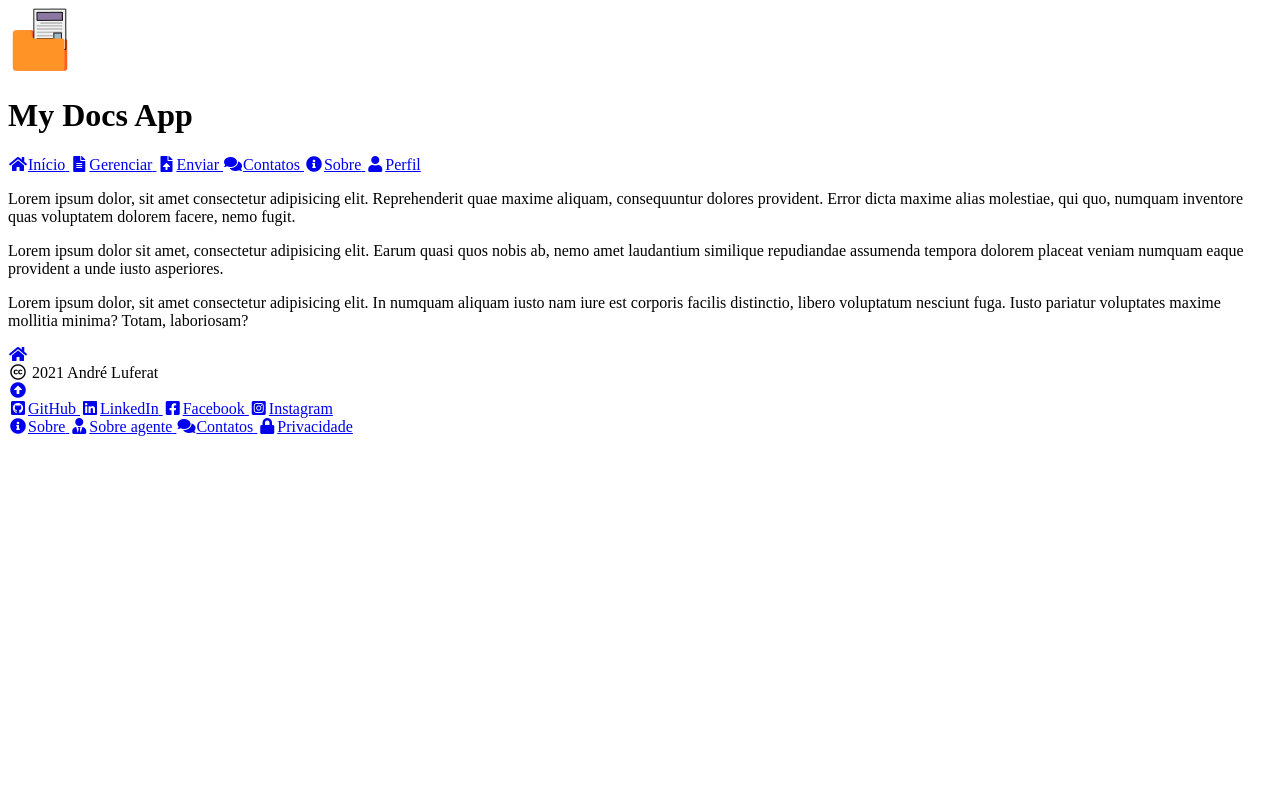
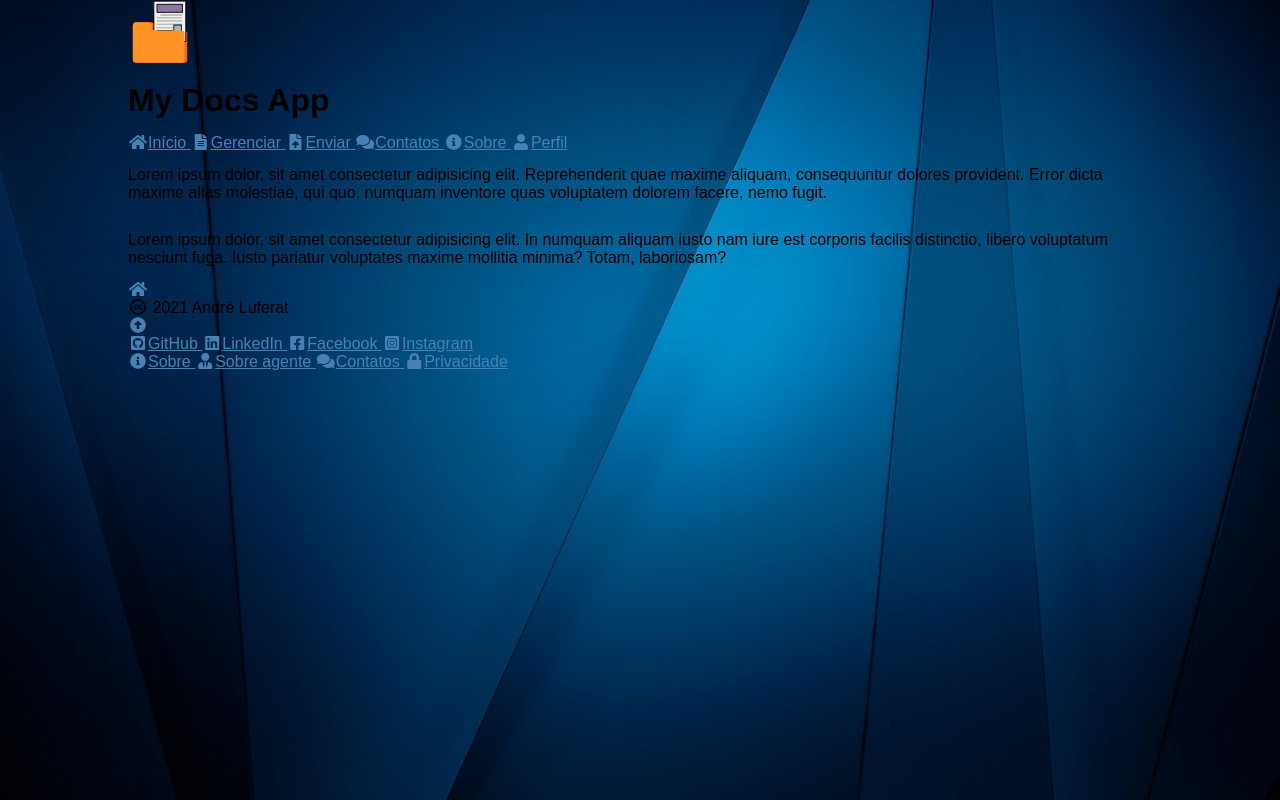
Before and after one commit to Bastos07/MyDocsApp, a plain HTML site: page Template.html in a window 1280 px wide. Drawn offline with Linux system fonts and the light colour scheme.

Commit message:
Primeiros CSS

```diff
--- a/Template.html
+++ b/Template.html
@@ -5,6 +5,7 @@
     <meta charset="UTF-8">
     <meta http-equiv="X-UA-Compatible" content="IE=edge">
     <meta name="viewport" content="width=device-width, initial-scale=1.0">
+    <link rel="stylesheet" href="css/global.css">
     <link rel="shortcut icon" href="assets/img/logo_512.png" type="image/png">
     <link rel="stylesheet" href="https://cdnjs.cloudflare.com/ajax/libs/font-awesome/5.15.4/css/all.min.css">
     <title>My Docs App</title>
@@ -51,7 +52,7 @@
         <main>
 
             <p>Lorem ipsum dolor, sit amet consectetur adipisicing elit. Reprehenderit quae maxime aliquam, consequuntur dolores provident. Error dicta maxime alias molestiae, qui quo, numquam inventore quas voluptatem dolorem facere, nemo fugit.</p>
-            <p>Lorem ipsum dolor sit amet, consectetur adipisicing elit. Earum quasi quos nobis ab, nemo amet laudantium similique repudiandae assumenda tempora dolorem placeat veniam numquam eaque provident a unde iusto asperiores.</p>
+
             <p>Lorem ipsum dolor, sit amet consectetur adipisicing elit. In numquam aliquam iusto nam iure est corporis facilis distinctio, libero voluptatum nesciunt fuga. Iusto pariatur voluptates maxime mollitia minima? Totam, laboriosam?</p>
 
         </main>
@@ -69,7 +70,7 @@
                 <div class="footer-bottom">
 
                     <nav class="social">
-                        <a href="https://github.com/Bastos07" target="_blank" title="Meu GitHub">
+                        <a href="https://github.com/Luferat" target="_blank" title="Meu GitHub">
                             <i class="fab fa-github-square fa-fw"></i><span>GitHub</span>
                         </a>
                         <a href="https://linkedin.com/Luferat" target="_blank" title="Meu LinkedIn">
--- a/css/global.css
+++ b/css/global.css
@@ -0,0 +1,73 @@
+/* Reset do CSS
+Faz com que a página apareça sempre igual em qualquer navegador moderno.
+*/
+
+:root {
+    /* Variáveis */
+    --font-family: sans-serif;
+    --font-size: 16px;
+    --bg-color: rgb(0, 14, 36);
+    --bg-image: url("../assets/img/background_01.jpg");
+    --max-width: 1024px;
+    --min-width: 280px;
+}
+
+* {
+    /* Margin e padding não interferem em width e height */
+    box-sizing: border-box;
+    /* Remover bordas de elementos selecionados */
+    outline: none;
+    /* Aplica atraso em efeitos de transição */
+    transition: .2s;
+}
+
+body, html {
+    /* Força posicionamento relativo para aplicar width e height */
+    position: relative;
+    /* Remove margem e enchimento */
+    padding: 0;
+    margin: 0;
+    /* Ocupar tela inteira */
+    width: 100%;
+    height: 100%;
+    /* Define fonte padrão e medida da unidade 'rem' */
+    font-family: var(--font-family);
+    font-size: var(--font-size);
+}
+
+p, h1, h2, h3, h4, h5, h6, blockquote {
+    margin: 0;
+    padding: .9rem 0;
+}
+
+blockquote {
+    margin-left: 3rem;
+}
+
+a {
+    color: steelblue;
+    text-decoration: stroke;
+}
+
+a:hover {
+    color: orangered;
+    text-decoration: underline;
+}
+
+/* Fundo da página */
+body {
+    background-color: var(--bg-color);
+    background-image: var(--bg-image);
+    background-repeat: no-repeat;
+    background-attachment: fixed;
+    background-position: center;
+    background-size: cover;
+}
+
+/* Quadro principal */
+.wrap {
+    width: 100%;
+    min-width: var(--min-width);
+    max-width: var(--max-width);
+    margin: auto;
+}
```
Also changed, not shown: assets/img/background_01.jpg (added).
